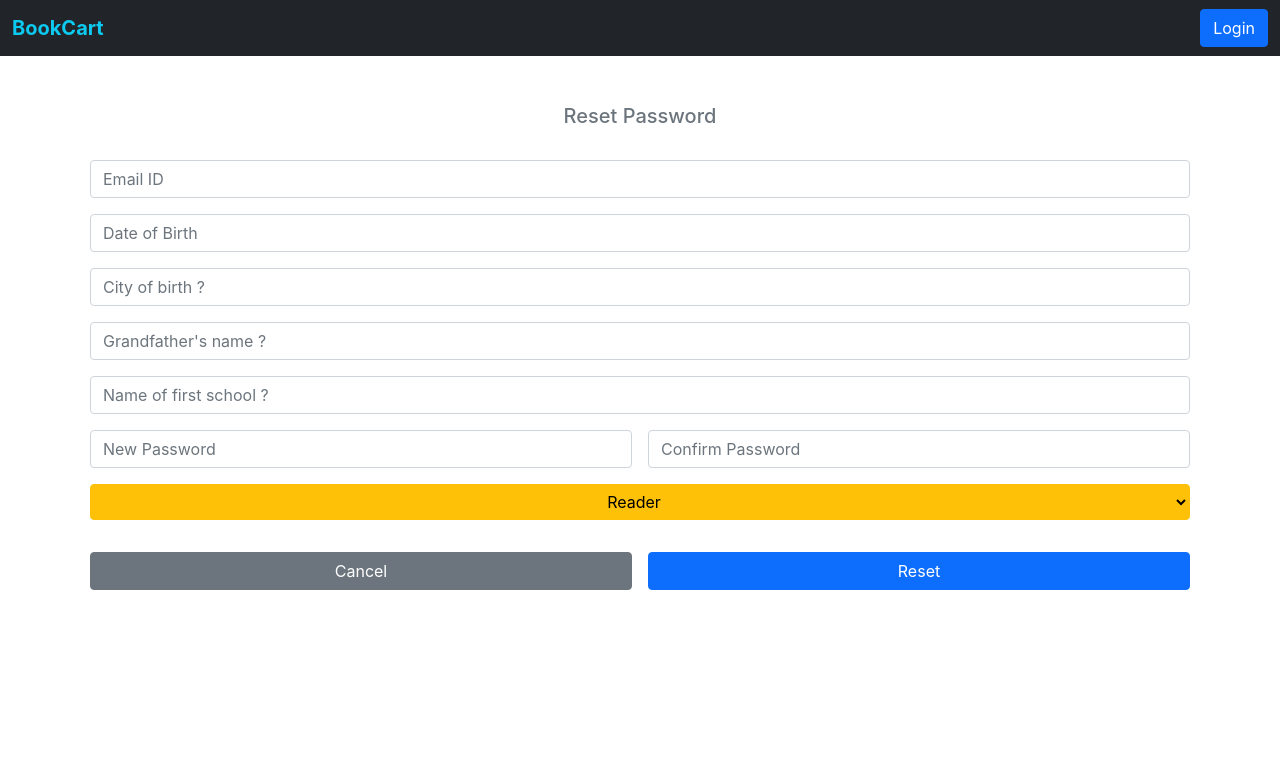
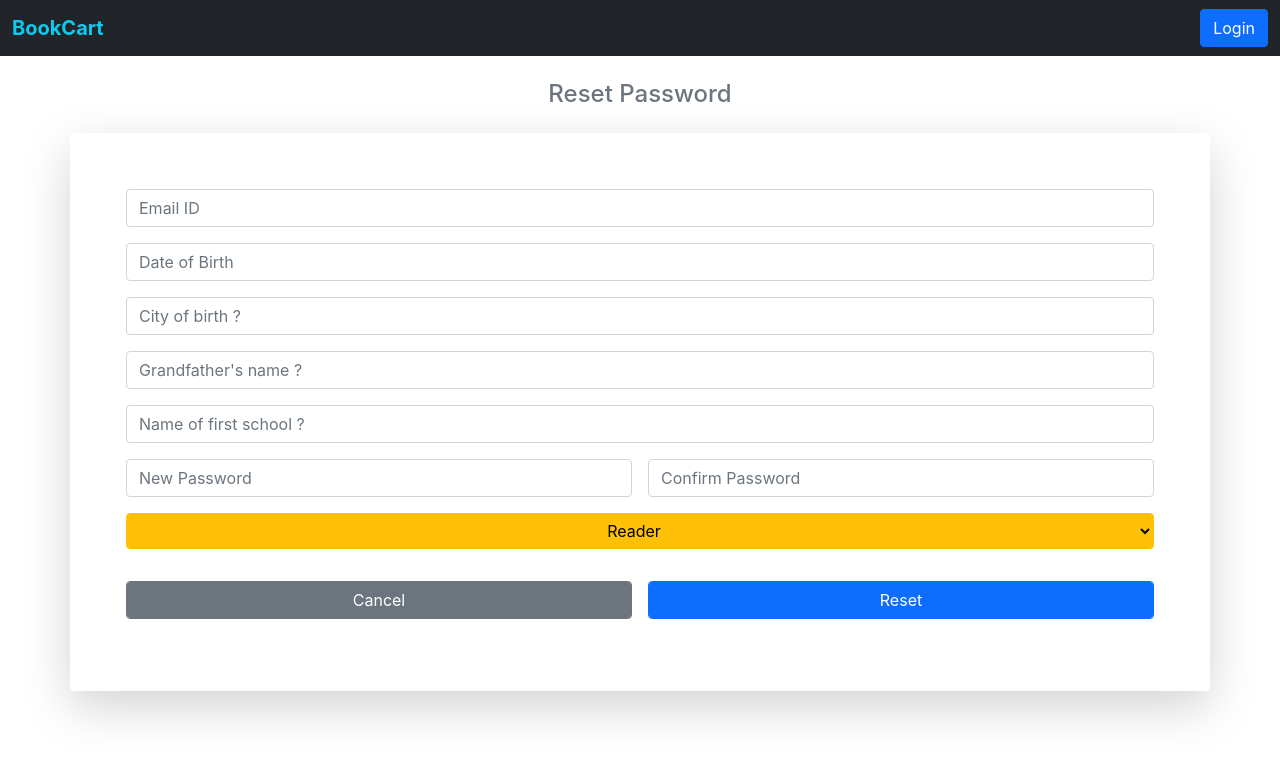
Before and after one commit to redliubydoc/BookCart-FrontEnd, a React (Create React App) app: page /reset-password in a window 1280 px wide. Shown: the top 758 px of the page. Built offline with nearby package versions, Linux system fonts and the light colour scheme.

Commit message:
improvisation in UI

```diff
--- a/src/components/ResetPassword.jsx
+++ b/src/components/ResetPassword.jsx
@@ -47,14 +47,14 @@ class ResetPassword extends Component {
                 <Alert level={this.state.alert.level} msg={this.state.alert.msg}/>
             }
 
-            <div className="container-fluid my-5">
+            <div className="container-fluid">
                 {/* topic header placeholder */}
-                <div className="container mb-4">
-                    <h5 className="text-muted text-center"> Reset Password </h5>
+                <div className="container my-4">
+                    <h4 className="text-muted text-center"> Reset Password </h4>
                 </div>
 
                 {/* form placeholder */}
-                <div className="container">
+                <div className="container p-5 shadow-lg p-3 mb-5 bg-white rounded">
                     <table className="table table-borderless">
                         <tbody>
                             <tr>
@@ -130,7 +130,7 @@ class ResetPassword extends Component {
                             <tr>
                                 <td colSpan={2}>
                                     <select name="accountType"
-                                        className="btn btn-warning width-100"
+                                        className="btn btn-warning w-100"
                                         value={this.state.accountType}
                                         onChange={this.handleOnChange}>
                                         <option value={1}> Reader </option>
@@ -139,11 +139,11 @@ class ResetPassword extends Component {
                                 </td>
                             </tr>
                             <tr>
-                                <td className="width-50">
-                                    <Link className="btn btn-secondary width-100 my-3" to="/"> Cancel </Link>
+                                <td className="w-50">
+                                    <Link className="btn btn-secondary form-control mt-3" to="/"> Cancel </Link>
                                 </td>
-                                <td className="width-50">
-                                    <button className="btn btn-primary width-100 my-3"
+                                <td className="w-50">
+                                    <button className="btn btn-primary form-control mt-3"
                                         onClick={this.doChangePassword}> Reset </button>
                                 </td>
                             </tr>
```
